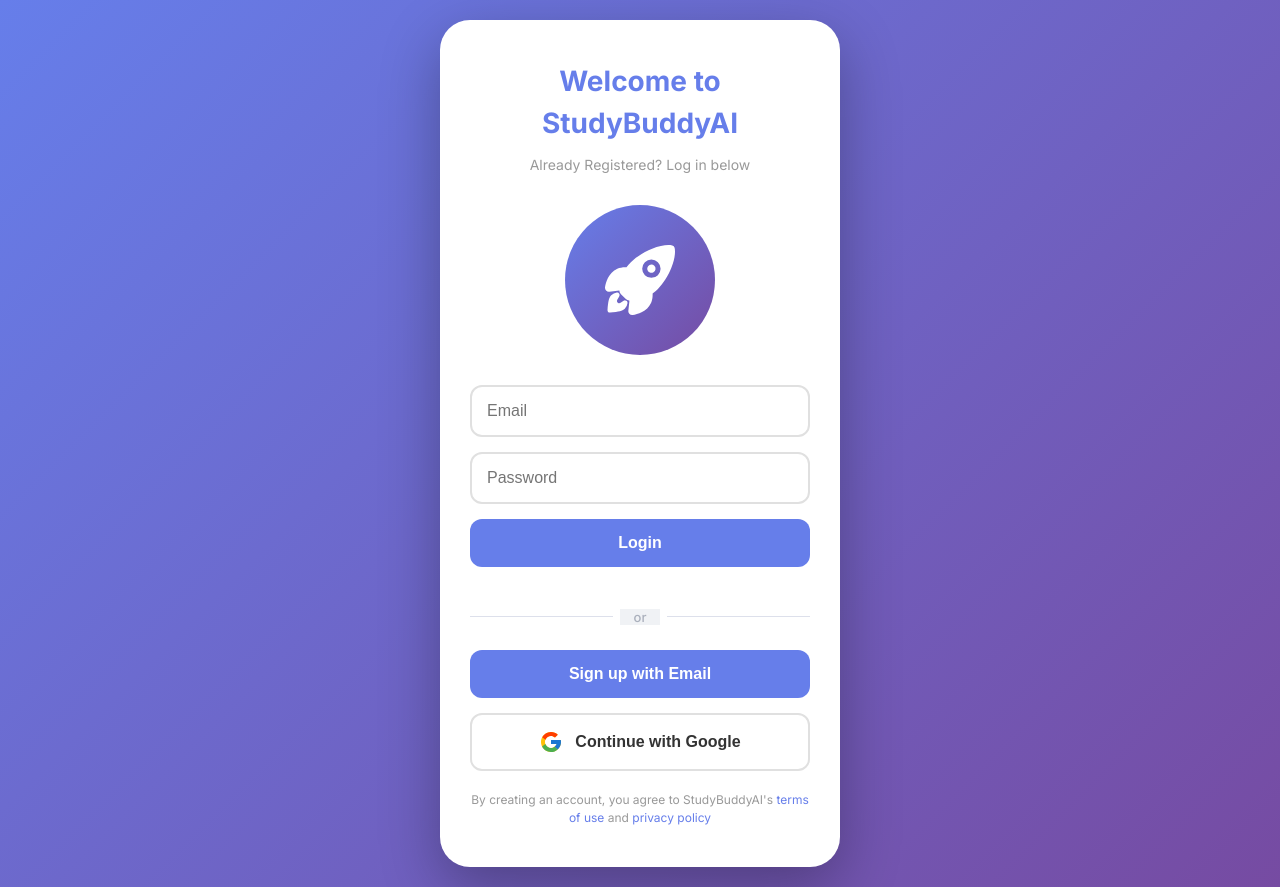
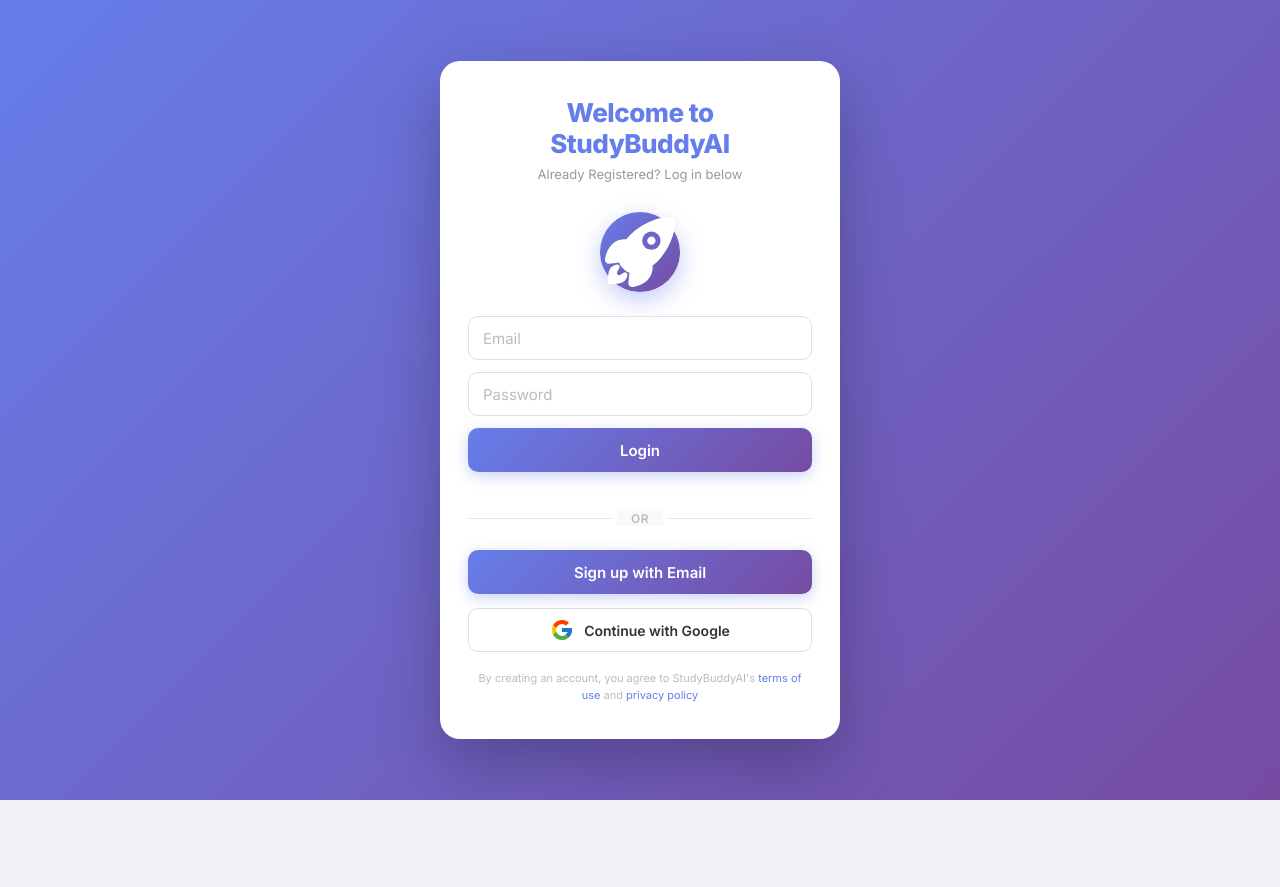
Before and after one commit to 2matt24/CS456Project, a React (Vite) app in the folder frontend/: page / in a window 1280 px wide. After the commit the page ends 800 px from the top, so only its background shows below. Built offline with nearby package versions, Linux system fonts and the light colour scheme.

Commit message:
redesign index.css, Login.css, NotesPage.css with professional design system

```diff
--- a/frontend/src/index.css
+++ b/frontend/src/index.css
@@ -1,22 +1,88 @@
+/* ═══════════════════════════════════════════════
+   DESIGN SYSTEM — StudyBuddyAI
+   Global CSS variables + base resets
+═══════════════════════════════════════════════ */
+
 :root {
-  font-family: 'Inter', -apple-system, BlinkMacSystemFont, 'Segoe UI', 'Roboto', sans-serif;
-  line-height: 1.5;
-  font-weight: 400;
+  /* ── Font ── */
+  font-family: 'Inter', -apple-system, BlinkMacSystemFont, 'Segoe UI', Roboto, sans-serif;
   font-synthesis: none;
   text-rendering: optimizeLegibility;
   -webkit-font-smoothing: antialiased;
   -moz-osx-font-smoothing: grayscale;
+  font-weight: 400;
+  line-height: 1.6;
+
+  /* ── Spacing ── */
+  --space-xs:  4px;
+  --space-sm:  8px;
+  --space-md:  16px;
+  --space-lg:  24px;
+  --space-xl:  32px;
+  --space-2xl: 48px;
+
+  /* ── Colors ── */
+  --primary:          #667eea;
+  --primary-light:    #7c8fee;
+  --primary-dark:     #5568d3;
+  --gradient:         linear-gradient(135deg, #667eea 0%, #764ba2 100%);
+
+  --success:  #43e97b;
+  --info:     #4facfe;
+  --warning:  #ffd648;
+  --error:    #ff6b6b;
+
+  --bg:       #f8f9fa;
+  --surface:  #ffffff;
+  --border:   #e0e0e0;
+  --hover:    #f7f8fa;
+
+  --text-primary:   #1a1a1a;
+  --text-secondary: #666666;
+  --text-tertiary:  #999999;
+  --text-disabled:  #cccccc;
+
+  /* ── Shadows ── */
+  --shadow-xs: 0 1px 2px rgba(0,0,0,0.04);
+  --shadow-sm: 0 2px 4px rgba(0,0,0,0.06);
+  --shadow-md: 0 4px 8px rgba(0,0,0,0.08);
+  --shadow-lg: 0 8px 16px rgba(0,0,0,0.10);
+  --shadow-xl: 0 12px 24px rgba(0,0,0,0.12);
+
+  /* ── Border radius ── */
+  --radius-sm:   8px;
+  --radius-md:   10px;
+  --radius-lg:   12px;
+  --radius-full: 9999px;
+
+  /* ── Transitions ── */
+  --transition: 0.2s ease;
 }
 
-* {
+/* ── Reset ── */
+*, *::before, *::after {
   margin: 0;
   padding: 0;
   box-sizing: border-box;
 }
 
 body {
-  font-family: 'Inter', -apple-system, BlinkMacSystemFont, 'Segoe UI', 'Roboto', sans-serif;
+  font-family: 'Inter', -apple-system, BlinkMacSystemFont, 'Segoe UI', Roboto, sans-serif;
+  background: var(--bg);
+  color: var(--text-primary);
+  font-size: 15px;
+  line-height: 1.6;
   -webkit-font-smoothing: antialiased;
   -moz-osx-font-smoothing: grayscale;
-  background: #f0f2f5;
 }
+
+/* ── Typography helpers ── */
+h1 { font-size: 28px; font-weight: 700; line-height: 1.2; }
+h2 { font-size: 24px; font-weight: 600; line-height: 1.3; }
+h3 { font-size: 20px; font-weight: 600; line-height: 1.4; }
+
+a { color: var(--primary); text-decoration: none; }
+a:hover { text-decoration: underline; }
+
+button { font-family: inherit; cursor: pointer; }
+input, textarea, select { font-family: inherit; }
--- a/frontend/src/styles/Login.css
+++ b/frontend/src/styles/Login.css
@@ -1,3 +1,5 @@
+/* Login.css — Professional redesign */
+
 .login-container {
   min-height: 100vh;
   display: flex;
@@ -9,96 +11,116 @@
 
 .login-card {
   background: white;
-  border-radius: 30px;
-  padding: 40px 30px;
+  border-radius: 20px;
+  padding: 36px 28px;
   max-width: 400px;
   width: 100%;
   text-align: center;
-  box-shadow: 0 20px 60px rgba(0, 0, 0, 0.3);
+  box-shadow: 0 24px 64px rgba(0, 0, 0, 0.25);
 }
 
 .app-title {
-  font-size: 28px;
-  font-weight: bold;
+  font-size: 26px;
+  font-weight: 800;
   color: #667eea;
-  margin-bottom: 10px;
+  margin-bottom: 6px;
+  letter-spacing: -0.5px;
 }
 
 .login-subtitle {
-  font-size: 14px;
+  font-size: 13px;
   color: #999;
-  margin-bottom: 30px;
+  margin-bottom: 28px;
+  line-height: 1.5;
 }
 
 .login-subtitle a {
   color: #667eea;
+  font-weight: 600;
   text-decoration: none;
 }
 
+.login-subtitle a:hover { text-decoration: underline; }
+
 .robot-illustration {
-  font-size: 120px;
-  margin: 20px 0;
   background: linear-gradient(135deg, #667eea 0%, #764ba2 100%);
-  width: 150px;
-  height: 150px;
+  width: 80px;
+  height: 80px;
   border-radius: 50%;
   display: flex;
   align-items: center;
   justify-content: center;
-  margin: 30px auto;
+  margin: 0 auto 24px;
+  font-size: 40px;
+  box-shadow: 0 8px 24px rgba(102, 126, 234, 0.4);
 }
 
 .login-input {
   width: 100%;
-  padding: 15px;
-  border: 2px solid #e0e0e0;
-  border-radius: 12px;
-  font-size: 16px;
-  margin-bottom: 15px;
-  transition: border-color 0.3s;
+  height: 44px;
+  padding: 0 14px;
+  border: 1.5px solid #e0e0e0;
+  border-radius: 10px;
+  font-size: 15px;
+  margin-bottom: 12px;
+  transition: border-color 0.2s, box-shadow 0.2s;
+  box-sizing: border-box;
+  font-family: inherit;
+  color: #333;
 }
+
+.login-input::placeholder { color: #bbb; }
 
 .login-input:focus {
   outline: none;
   border-color: #667eea;
+  box-shadow: 0 0 0 3px rgba(102, 126, 234, 0.1);
 }
 
 .error-message {
-  background: #fee;
-  color: #c00;
-  padding: 12px;
-  border-radius: 10px;
-  margin-bottom: 15px;
-  font-size: 14px;
+  background: #fff3f3;
+  color: #c0392b;
+  padding: 10px 14px;
+  border-radius: 8px;
+  margin-bottom: 14px;
+  font-size: 13px;
+  font-weight: 600;
+  border: 1px solid #ffd0d0;
+  text-align: left;
 }
 
 .btn-primary {
   width: 100%;
-  padding: 15px;
+  height: 44px;
   border: none;
-  border-radius: 12px;
-  background: #667eea;
+  border-radius: 10px;
+  background: linear-gradient(135deg, #667eea 0%, #764ba2 100%);
   color: white;
-  font-size: 16px;
+  font-size: 15px;
   font-weight: 600;
   cursor: pointer;
-  margin-bottom: 15px;
-  transition: background 0.3s, transform 0.2s;
+  margin-bottom: 14px;
+  transition: transform 0.15s, box-shadow 0.15s;
+  box-shadow: 0 4px 14px rgba(102, 126, 234, 0.35);
+  font-family: inherit;
 }
 
 .btn-primary:hover:not(:disabled) {
-  background: #5568d3;
-  transform: translateY(-2px);
+  transform: scale(1.02);
+  box-shadow: 0 6px 18px rgba(102, 126, 234, 0.45);
 }
 
+.btn-primary:active:not(:disabled) { transform: scale(0.98); }
+
 .btn-primary:disabled {
-  background: #ccc;
+  background: #d0d5e8;
+  box-shadow: none;
   cursor: not-allowed;
 }
 
 .divider {
   text-align: center;
-  margin: 25px 0;
+  margin: 20px 0;
   position: relative;
 }
 
@@ -109,50 +131,45 @@
   top: 50%;
   width: 42%;
   height: 1px;
-  background: #e0e0e0;
+  background: #e8e8e8;
 }
 
-.divider::before {
-  left: 0;
-}
-
-.divider::after {
-  right: 0;
-}
+.divider::before { left: 0; }
+.divider::after  { right: 0; }
 
 .divider span {
   background: white;
-  padding: 0 15px;
-  color: #999;
-  font-size: 14px;
+  padding: 0 12px;
+  color: #bbb;
+  font-size: 12px;
+  font-weight: 600;
+  letter-spacing: 0.5px;
+  text-transform: uppercase;
 }
 
 .btn-oauth {
   width: 100%;
-  padding: 15px;
-  border: 2px solid #e0e0e0;
-  border-radius: 12px;
+  height: 44px;
+  border: 1.5px solid #e0e0e0;
+  border-radius: 10px;
   background: white;
   color: #333;
-  font-size: 16px;
+  font-size: 14px;
   font-weight: 600;
   cursor: pointer;
-  margin-bottom: 12px;
+  margin-bottom: 10px;
   display: flex;
   align-items: center;
   justify-content: center;
-  gap: 12px;
-  transition: all 0.3s;
+  gap: 10px;
+  transition: all 0.2s;
+  font-family: inherit;
 }
 
 .btn-oauth:hover {
   border-color: #667eea;
-  transform: translateY(-2px);
-  box-shadow: 0 4px 12px rgba(0, 0, 0, 0.1);
-}
-
-.btn-google:hover {
-  background: #f8f9fa;
+  background: #f7f8ff;
+  box-shadow: 0 2px 8px rgba(0, 0, 0, 0.08);
 }
 
 .btn-apple {
@@ -162,14 +179,14 @@
 }
 
 .btn-apple:hover {
-  background: #333;
-  border-color: #333;
+  background: #111;
+  border-color: #111;
 }
 
 .terms-text {
-  font-size: 12px;
-  color: #999;
-  margin-top: 20px;
+  font-size: 11px;
+  color: #bbb;
+  margin-top: 18px;
   line-height: 1.5;
 }
 
@@ -178,6 +195,4 @@
   text-decoration: none;
 }
 
-.terms-text a:hover {
-  text-decoration: underline;
-}
+.terms-text a:hover { text-decoration: underline; }
--- a/frontend/src/styles/NotesPage.css
+++ b/frontend/src/styles/NotesPage.css
@@ -1,10 +1,9 @@
+/* NotesPage.css — Professional redesign */
+
 .notes-page-container {
   min-height: 100vh;
-  background: #f0f2f5;
+  background: #f8f9fa;
   padding-bottom: 90px;
-  width: 100%;
-  margin: 0 auto;
-  position: relative;
 }
 
 /* ── Navbar ── */
@@ -12,21 +11,21 @@
   display: flex;
   align-items: center;
   justify-content: space-between;
-  padding: 16px 20px;
+  padding: 14px 18px;
   background: linear-gradient(135deg, #667eea 0%, #764ba2 100%);
-  box-shadow: 0 2px 12px rgba(102, 126, 234, 0.35);
+  box-shadow: 0 2px 12px rgba(102, 126, 234, 0.3);
 }
 
 .notes-navbar h3 {
-  font-size: 17px;
+  font-size: 16px;
   font-weight: 700;
   color: white;
   margin: 0;
 }
 
 .notes-nav-btn {
-  width: 38px;
-  height: 38px;
+  width: 36px;
+  height: 36px;
   border-radius: 50%;
   border: none;
   background: rgba(255, 255, 255, 0.18);
@@ -38,55 +37,86 @@
   transition: background 0.2s;
 }
 
-.notes-nav-btn:hover { background: rgba(255, 255, 255, 0.32); }
-.notes-nav-btn:disabled { opacity: 0.4; cursor: not-allowed; }
+.notes-nav-btn:hover { background: rgba(255, 255, 255, 0.3); }
+.notes-nav-btn:disabled { opacity: 0.35; cursor: not-allowed; }
 
+/* ── Content area ── */
 .notes-content {
-  padding: 20px;
+  max-width: 640px;
+  margin: 0 auto;
+  padding: 20px 18px;
+}
+
+/* ── Status message ── */
+.message {
+  padding: 12px 16px;
+  border-radius: 10px;
+  margin-bottom: 16px;
+  font-size: 13px;
+  font-weight: 600;
+  animation: slideDown 0.25s ease;
+}
+
+.message.success {
+  background: #f0fff6;
+  color: #1a7a3c;
+  border: 1px solid #b2f0c8;
+}
+
+.message.error {
+  background: #fff3f3;
+  color: #c0392b;
+  border: 1px solid #ffd0d0;
+}
+
+@keyframes slideDown {
+  from { opacity: 0; transform: translateY(-8px); }
+  to   { opacity: 1; transform: translateY(0); }
 }
 
 /* ── Upload section ── */
 .upload-section {
-  margin-bottom: 16px;
+  margin-bottom: 4px;
 }
 
 .upload-btn {
   display: inline-flex;
   align-items: center;
-  gap: 10px;
+  gap: 8px;
   background: linear-gradient(135deg, #667eea 0%, #764ba2 100%);
   color: white;
-  padding: 13px 24px;
-  border-radius: 12px;
+  padding: 0 20px;
+  height: 44px;
+  border-radius: 10px;
   cursor: pointer;
   font-weight: 600;
   font-size: 14px;
-  transition: opacity 0.2s, transform 0.15s;
-  box-shadow: 0 4px 14px rgba(102, 126, 234, 0.35);
+  transition: transform 0.15s, box-shadow 0.15s;
+  box-shadow: 0 4px 12px rgba(102, 126, 234, 0.3);
 }
 
 .upload-btn:hover {
-  opacity: 0.9;
-  transform: translateY(-1px);
+  transform: scale(1.02);
+  box-shadow: 0 6px 16px rgba(102, 126, 234, 0.4);
 }
 
 .uploaded-file-info {
   margin-top: 10px;
-  padding: 11px 14px;
+  padding: 10px 14px;
   background: #f0f0ff;
-  border-radius: 10px;
+  border-radius: 8px;
   color: #667eea;
   font-size: 13px;
   display: flex;
   align-items: center;
   gap: 8px;
-  border: 1.5px solid rgba(102, 126, 234, 0.2);
+  border: 1px solid rgba(102, 126, 234, 0.2);
 }
 
 /* ── Divider ── */
 .divider {
   text-align: center;
-  margin: 22px 0;
+  margin: 20px 0;
   position: relative;
 }
 
@@ -97,43 +127,46 @@
   top: 50%;
   width: 42%;
   height: 1px;
-  background: #dde0eb;
+  background: #e0e4ef;
 }
 
 .divider::before { left: 0; }
 .divider::after  { right: 0; }
 
 .divider span {
-  background: #f0f2f5;
+  background: #f8f9fa;
   padding: 0 14px;
-  color: #aab0bc;
-  font-size: 13px;
-  font-weight: 500;
+  color: #bbb;
+  font-size: 12px;
+  font-weight: 600;
+  text-transform: uppercase;
+  letter-spacing: 0.4px;
 }
 
 /* ── Input section ── */
 .input-section {
-  margin-bottom: 18px;
+  margin-bottom: 16px;
   display: flex;
   flex-direction: column;
-  gap: 12px;
+  gap: 10px;
 }
 
 .note-title-input {
   width: 100%;
-  padding: 14px 16px;
-  border: 2px solid #e4e8f0;
-  border-radius: 14px;
+  height: 44px;
+  padding: 0 14px;
+  border: 1.5px solid #e0e0e0;
+  border-radius: 10px;
   font-size: 15px;
   font-weight: 600;
   color: #1a1a2e;
   background: white;
   box-sizing: border-box;
-  transition: border-color 0.25s, box-shadow 0.25s;
-  box-shadow: 0 2px 8px rgba(0, 0, 0, 0.04);
+  transition: border-color 0.2s, box-shadow 0.2s;
+  font-family: inherit;
 }
 
-.note-title-input::placeholder { color: #aab0bc; font-weight: 400; }
+.note-title-input::placeholder { color: #bbb; font-weight: 400; }
 
 .note-title-input:focus {
   outline: none;
@@ -143,22 +176,21 @@
 
 .note-content-input {
   width: 100%;
-  padding: 14px 16px;
-  border: 2px solid #e4e8f0;
-  border-radius: 14px;
+  padding: 12px 14px;
+  border: 1.5px solid #e0e0e0;
+  border-radius: 10px;
   font-size: 14px;
   line-height: 1.6;
-  font-family: -apple-system, BlinkMacSystemFont, 'Segoe UI', 'Roboto', sans-serif;
+  font-family: inherit;
   color: #1a1a2e;
   background: white;
   box-sizing: border-box;
   resize: vertical;
-  min-height: 220px;
-  transition: border-color 0.25s, box-shadow 0.25s;
-  box-shadow: 0 2px 8px rgba(0, 0, 0, 0.04);
+  min-height: 200px;
+  transition: border-color 0.2s, box-shadow 0.2s;
 }
 
-.note-content-input::placeholder { color: #aab0bc; }
+.note-content-input::placeholder { color: #bbb; }
 
 .note-content-input:focus {
   outline: none;
@@ -166,10 +198,11 @@
   box-shadow: 0 0 0 3px rgba(102, 126, 234, 0.1);
 }
 
+/* ── Action buttons ── */
 .notes-actions {
   display: flex;
   flex-direction: column;
-  gap: 10px;
+  gap: 8px;
   margin-bottom: 20px;
 }
 
@@ -177,134 +210,94 @@
 .btn-summarize,
 .btn-save-summary {
   width: 100%;
-  padding: 15px;
+  height: 44px;
   border: none;
-  border-radius: 12px;
-  font-size: 16px;
+  border-radius: 10px;
+  font-size: 14px;
   font-weight: 600;
   cursor: pointer;
-  transition: all 0.3s;
+  transition: transform 0.15s, box-shadow 0.15s;
   display: flex;
   align-items: center;
   justify-content: center;
   gap: 8px;
+  font-family: inherit;
 }
 
 .btn-save {
-  background: #43e97b;
+  background: linear-gradient(135deg, #667eea 0%, #764ba2 100%);
   color: white;
+  box-shadow: 0 4px 12px rgba(102, 126, 234, 0.3);
 }
 
 .btn-save:hover:not(:disabled) {
-  background: #38d369;
-  transform: translateY(-2px);
+  transform: scale(1.02);
+  box-shadow: 0 6px 16px rgba(102, 126, 234, 0.4);
 }
 
 .btn-summarize {
-  background: #667eea;
-  color: white;
+  background: white;
+  color: #667eea;
+  border: 1.5px solid #e0e0e0;
+  box-shadow: none;
 }
 
 .btn-summarize:hover:not(:disabled) {
-  background: #5568d3;
-  transform: translateY(-2px);
+  background: #f7f8ff;
+  border-color: #667eea;
 }
 
 .btn-save:disabled,
 .btn-summarize:disabled {
-  background: #e0e0e0;
-  color: #999;
+  opacity: 0.45;
   cursor: not-allowed;
+  transform: none;
+  box-shadow: none;
 }
 
 .btn-save-summary {
-  background: #764ba2;
+  background: linear-gradient(135deg, #667eea 0%, #764ba2 100%);
   color: white;
+  box-shadow: 0 4px 12px rgba(102, 126, 234, 0.3);
 }
 
 .btn-save-summary:hover {
-  background: #6a4391;
-  transform: translateY(-2px);
+  transform: scale(1.02);
+  box-shadow: 0 6px 16px rgba(102, 126, 234, 0.4);
 }
 
+/* ── Summary section ── */
 .summary-section {
   background: white;
-  border-radius: 16px;
-  padding: 20px;
-  margin-top: 20px;
-  box-shadow: 0 4px 20px rgba(102, 126, 234, 0.1);
+  border-radius: 12px;
+  padding: 18px;
+  margin-top: 16px;
+  border: 1px solid #e8ebf5;
+  box-shadow: 0 2px 8px rgba(0, 0, 0, 0.05);
 }
 
 .summary-section h4 {
   color: #667eea;
-  margin-bottom: 15px;
-  font-size: 18px;
+  margin-bottom: 12px;
+  font-size: 14px;
+  font-weight: 700;
+  text-transform: uppercase;
+  letter-spacing: 0.5px;
 }
 
 .summary-content {
   background: #f8f9fa;
-  padding: 15px;
-  border-radius: 12px;
+  padding: 14px;
+  border-radius: 8px;
   line-height: 1.6;
   color: #333;
-  margin-bottom: 15px;
+  font-size: 14px;
+  margin-bottom: 14px;
 }
 
-.message {
-  padding: 15px;
-  border-radius: 12px;
-  margin-bottom: 20px;
-  text-align: center;
-  font-weight: 600;
-  animation: slideDown 0.3s ease;
-}
-
-.message.success {
-  background: #d4edda;
-  color: #155724;
-  border: 2px solid #c3e6cb;
-}
-
-.message.error {
-  background: #f8d7da;
-  color: #721c24;
-  border: 2px solid #f5c6cb;
-}
-
-@keyframes slideDown {
-  from {
-    opacity: 0;
-    transform: translateY(-10px);
-  }
-  to {
-    opacity: 1;
-    transform: translateY(0);
+/* ── Responsive ── */
+@media (min-width: 1024px) {
+  .notes-content {
+    max-width: 720px;
   }
 }
-
-@media (min-width: 768px) {
-  .notes-page-container {
-    max-width: 900px;
-  }
-
-  .bottom-nav {
-    max-width: 900px;
-  }
-}
-
-@media (min-width: 1024px) {
-  .notes-page-container {
-    max-width: 100%;
-  }
-
-  .bottom-nav {
-    max-width: 100%;
-    left: 0;
-    transform: none;
-  }
-
-  .notes-content {
-    max-width: 1100px;
-    margin: 0 auto;
-  }
-}
```
